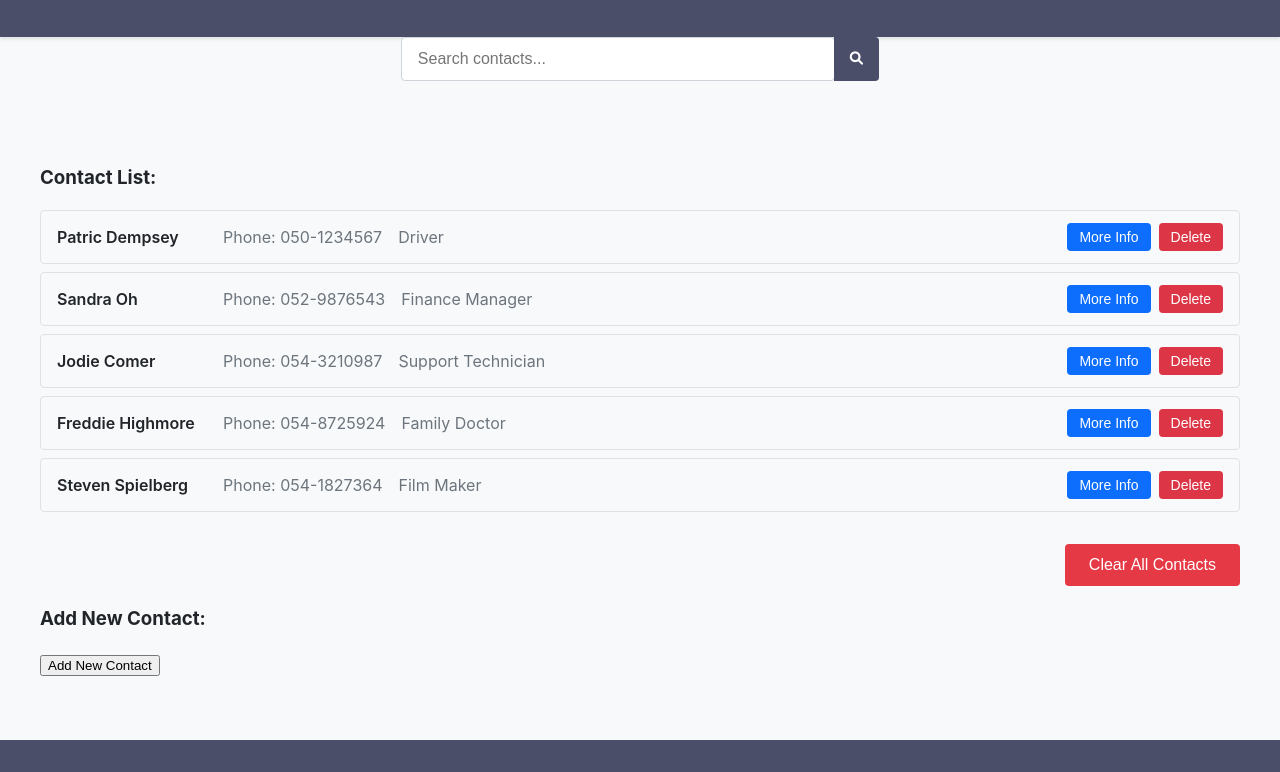
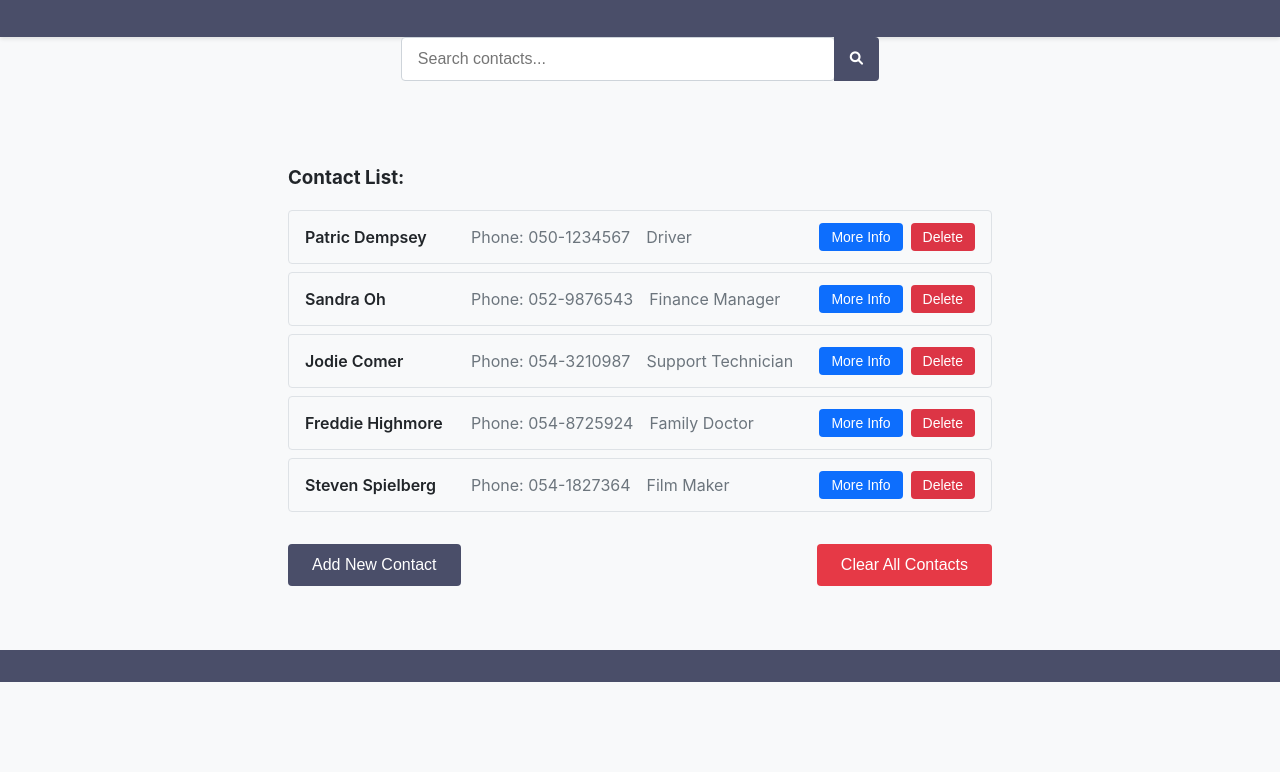
Before and after one commit to olegbergin/fullstack_first_project, a plain HTML site: page index.html in a window 1280 px wide. Shown: the part 118-890 px from the top of the page. After the commit the page ends 800 px from the top, so only its background shows below. Drawn offline with Linux system fonts and the light colour scheme.

Commit message:
buttons and footer styling
little css changing after teacher feedback

```diff
--- a/index.html
+++ b/index.html
@@ -24,16 +24,13 @@
     <div class="container">
         <!-- אזור רשימת אנשי קשר -->
         <h3>Contact List:</h3>
-        <ol class="contact-list"></ol>
+        <ul class="contact-list"></ul>
 
         <!-- כפתור למחיקת כל אנשי הקשר -->
-        <div class="button-container">
+        <div class="button-row">
+            <button class="open-popup-btn">Add New Contact</button>
             <button class="clear-all-btn">Clear All Contacts</button>
         </div>
-
-        <!-- כפתור להוספת איש קשר חדש -->
-        <h3>Add New Contact:</h3>
-        <button class="open-popup-btn">Add New Contact</button>
 
         <!-- חלון popup להוספת/עריכת איש קשר -->
         <div class="popup" style="display: none;">
--- a/style.css
+++ b/style.css
@@ -1,10 +1,16 @@
+html, body {
+    height: 100%;
+    margin: 0;
+    padding: 0;
+}
+
 body {
+    display: flex;
+    flex-direction: column;
     font-family: 'Inter', sans-serif;
     background-color: #f8f9fa;
     color: #212529;
     line-height: 1.5;
-    margin: 0;
-    padding: 0;
 }
 
 header {
@@ -16,8 +22,9 @@ header {
 }
 
 .container {
-    max-width: 1200px;
-    margin: 0 auto;
+    flex: 1;
+    max-width: 1400px;
+    margin: 0 20%;
     padding: 2rem;
 }
 
@@ -62,6 +69,7 @@ header {
     padding: 0;
     margin: 0;
     list-style-type: none;
+    width: 100%
 }
 
 .contact-list li {
@@ -124,6 +132,28 @@ header {
     background-color: #bb2d3b;
 }
 
+.button-row {
+    display: flex;
+    justify-content: space-between; /* Distribute buttons to the ends */
+    margin-top: 2rem;
+}
+
+.open-popup-btn {
+    background-color: #4a4e69; /* Match the primary color */
+    color: #fff; /* White text for contrast */
+    border: none; /* Remove default border */
+    padding: 0.75rem 1.5rem; /* Add padding for size */
+    border-radius: 0.25rem; /* Rounded corners */
+    cursor: pointer; /* Pointer cursor on hover */
+    font-size: 1rem; /* Match font size */
+    transition: background-color 0.15s ease-in-out; /* Smooth transition */
+    display: inline-block; /* Ensure it's an inline block for padding */
+}
+
+.open-popup-btn:hover {
+    background-color: #3d405b; /* Darken on hover */
+}
+
 .add-contact-form {
     display: flex;
     flex-direction: column;
@@ -153,12 +183,6 @@ header {
     background-color: #3d405b;
 }
 
-.button-container {
-    display: flex;
-    justify-content: flex-end;
-    margin-top: 2rem;
-}
-
 .clear-all-btn {
     padding: 0.75rem 1.5rem;
     background-color: #e63946;
@@ -179,7 +203,6 @@ footer {
     color: #fff;
     padding: 1rem;
     text-align: center;
-    margin-top: 2rem;
 }
 
 .popup, .popup-info {
```
